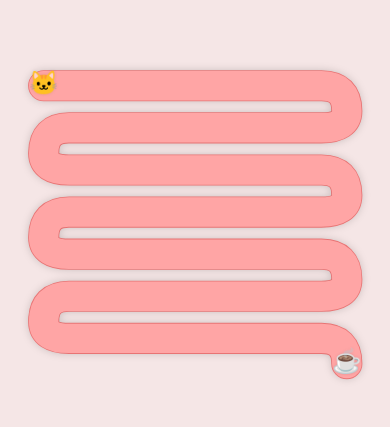
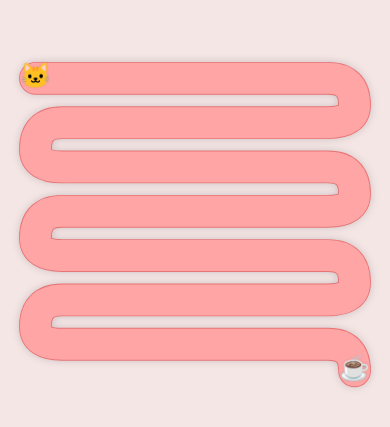
Before and after one commit to davidyen1124/cat-poop, a React (Vite) app: page / in a window 390 px wide. Shown: the part 193-620 px from the top of the page. Built offline with nearby package versions, Linux system fonts and the light colour scheme.

Commit message:
style: update .small-intestine dimensions to 100% for improved layout consistency and remove redundant media query styles

```diff
--- a/src/App.css
+++ b/src/App.css
@@ -32,8 +32,8 @@ body {
 }
 
 .small-intestine {
-  width: 90%;
-  height: 80%;
+  width: 100%;
+  height: 100%;
 }
 
 .intestine-path {
@@ -69,11 +69,6 @@ body {
 }
 
 @media screen and (max-width: 768px) {
-  .small-intestine {
-    width: 95%;
-    height: 95%;
-  }
-
   .intestine-path {
     stroke-width: 35;
   }
```
